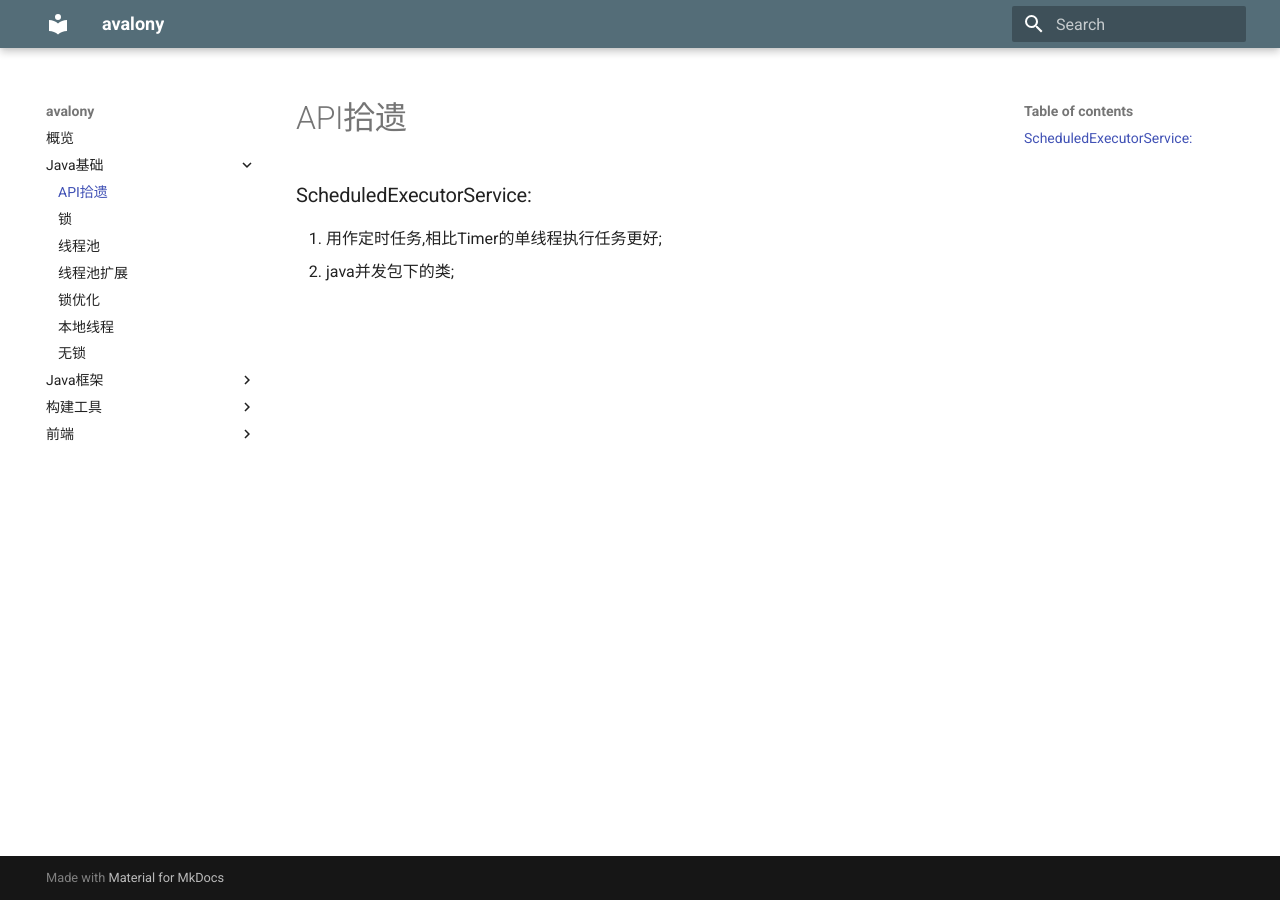
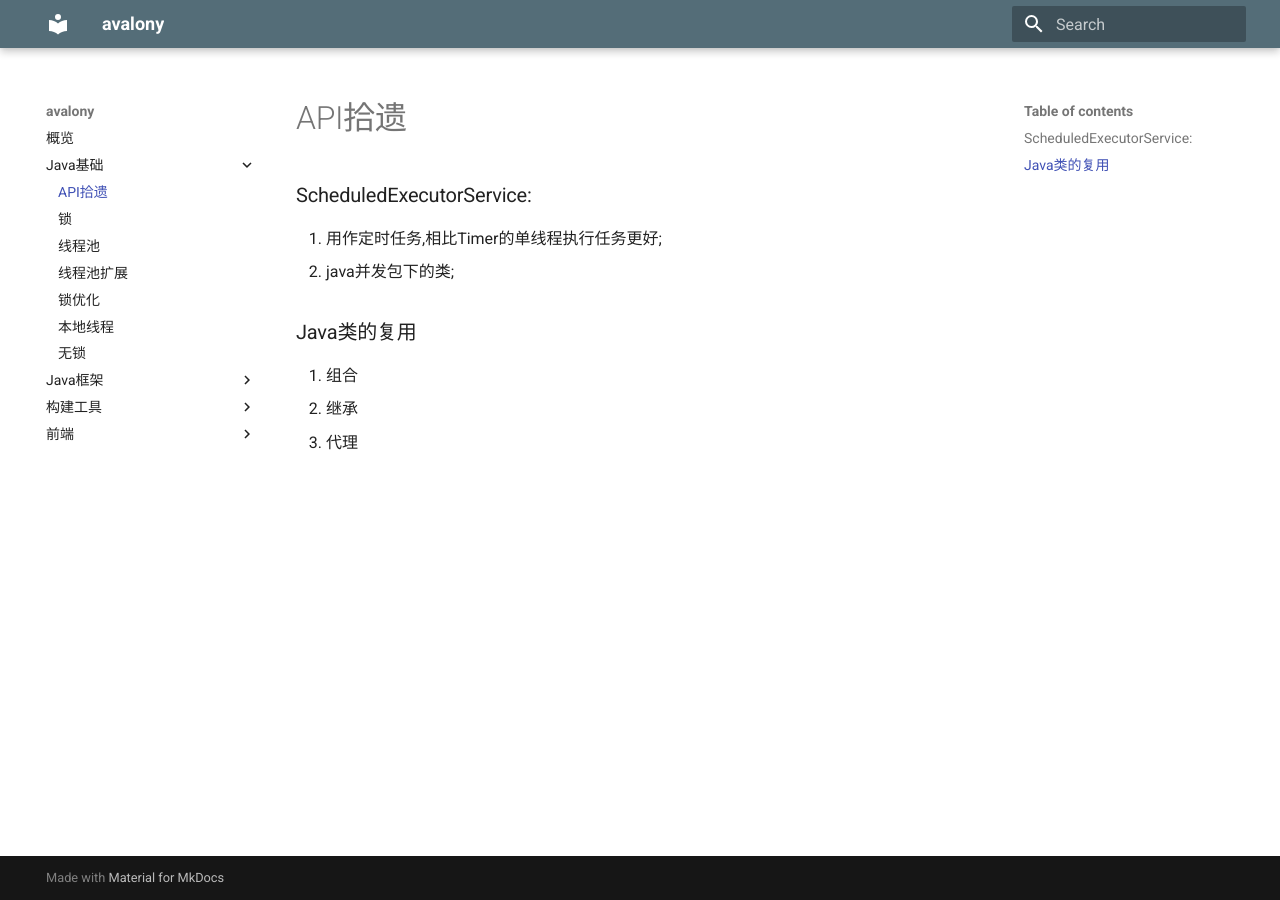
Before and after one commit to avalonyzhily/mkdocs-learn, an MkDocs documentation site: the page built from docs/java/base/java_base.md, in a window 1280 px wide. Built offline with MkDocs 1.6.1 and Material for MkDocs 9.7.7, drawn with Linux system fonts in a browser that asks for light colours; old or Windows-style settings are respelled for this version of MkDocs.

Commit message:
read think in java

```diff
--- a/docs/java/base/java_base.md
+++ b/docs/java/base/java_base.md
@@ -1,3 +1,8 @@
 ### ScheduledExecutorService:
 1. 用作定时任务,相比Timer的单线程执行任务更好;
 2. java并发包下的类;
+
+### Java类的复用
+1. 组合
+2. 继承
+3. 代理
```
